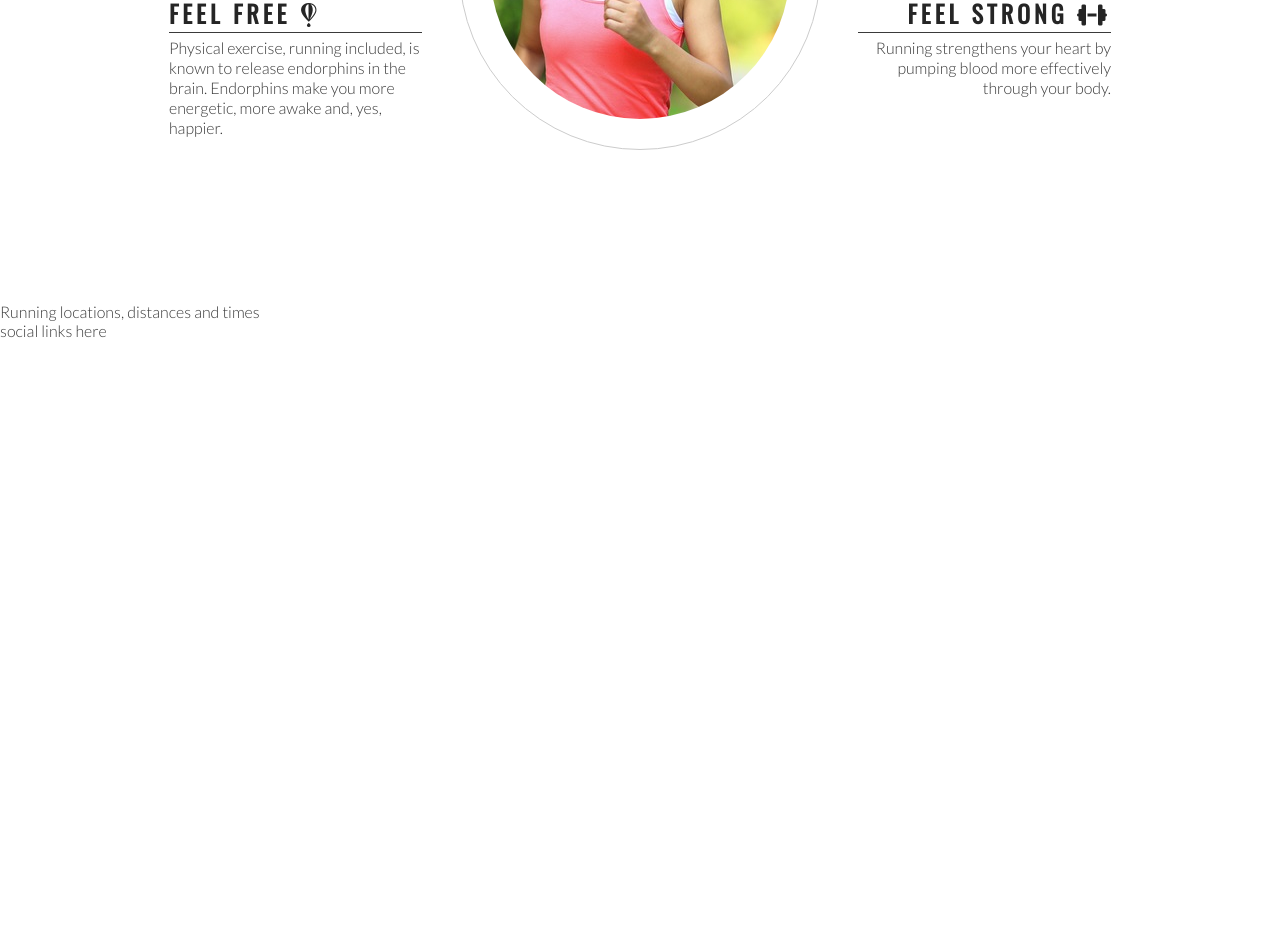
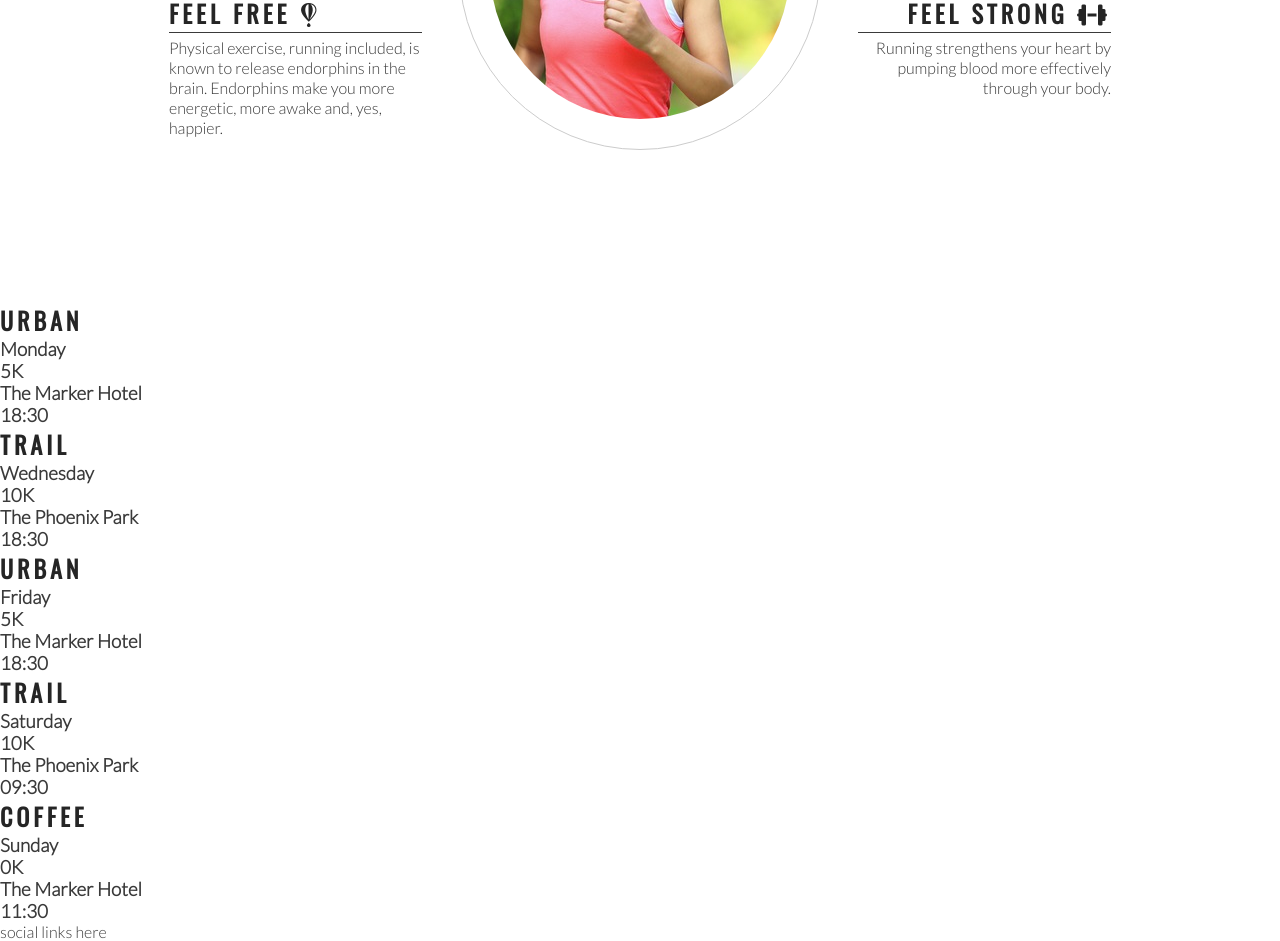
Before and after one commit to roddersnz21/love-running, a plain HTML site: page index.html in a window 1280 px wide. Shown: the part 993-1934 px from the top of the page. Before the commit the page ends 1333 px from the top, so only its background shows below. Drawn offline with nearby package versions, Linux system fonts and the light colour scheme.

Commit message:
Add meetup times main structure

```diff
--- a/index.html
+++ b/index.html
@@ -79,7 +79,41 @@
         </div>
     </section>
     <section>
-        Running locations, distances and times
+        <div>
+            <h2>Urban</h2>
+            <h3>Monday</h3>
+            <h3>5K</h3>
+            <h3>The Marker Hotel</h3>
+            <h3>18:30</h3>
+        </div>
+        <div>
+            <h2>Trail</h2>
+            <h3>Wednesday</h3>
+            <h3>10K</h3>
+            <h3>The Phoenix Park</h3>
+            <h3>18:30</h3>
+        </div>
+        <div>
+            <h2>Urban</h2>
+            <h3>Friday</h3>
+            <h3>5K</h3>
+            <h3>The Marker Hotel</h3>
+            <h3>18:30</h3>
+        </div>
+        <div>
+            <h2>Trail</h2>
+            <h3>Saturday</h3>
+            <h3>10K</h3>
+            <h3>The Phoenix Park</h3>
+            <h3>09:30</h3>
+        </div>
+        <div>
+            <h2>Coffee</h2>
+            <h3>Sunday</h3>
+            <h3>0K</h3>
+            <h3>The Marker Hotel</h3>
+            <h3>11:30</h3>
+        </div>
     </section>
     <footer>
         social links here
```
